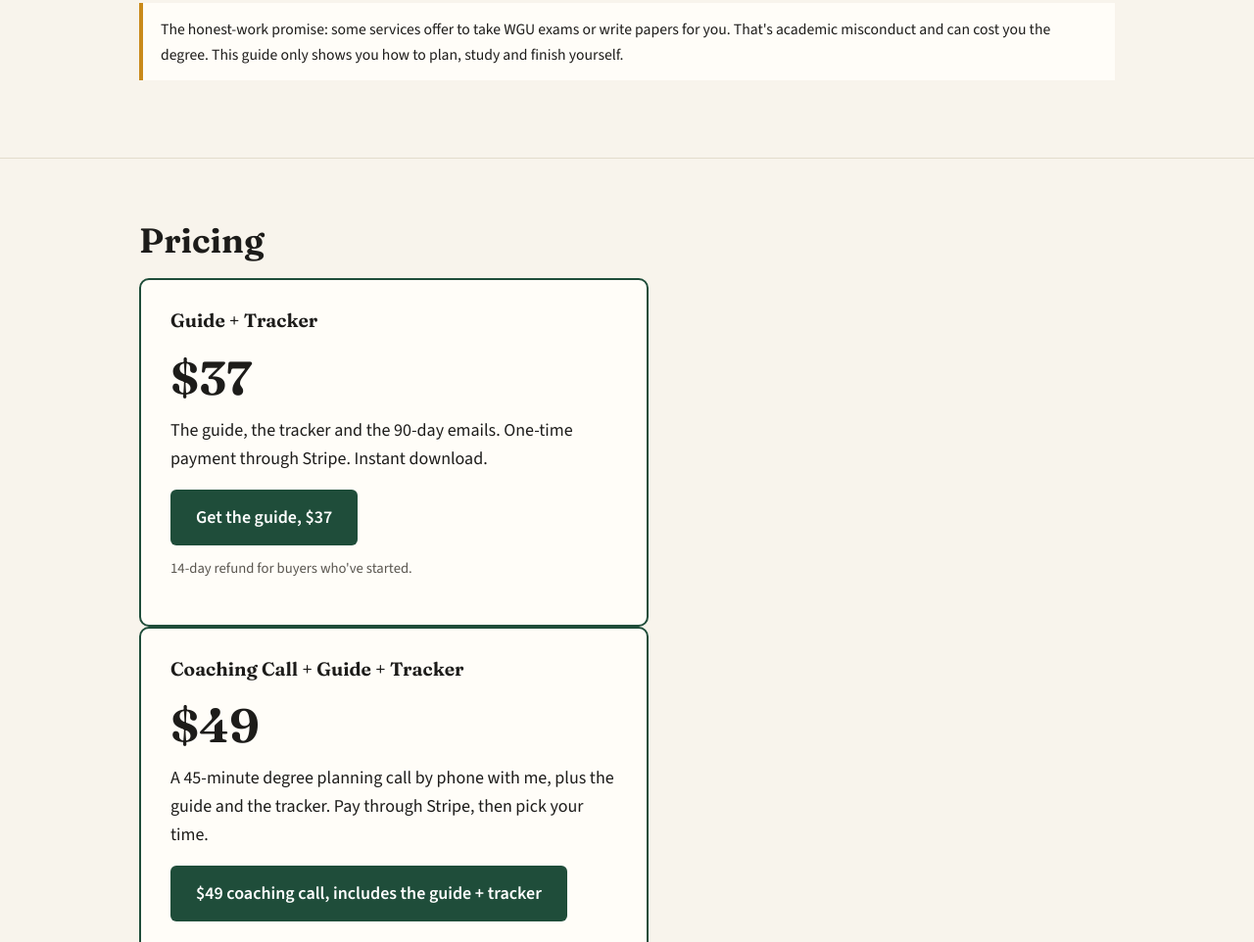
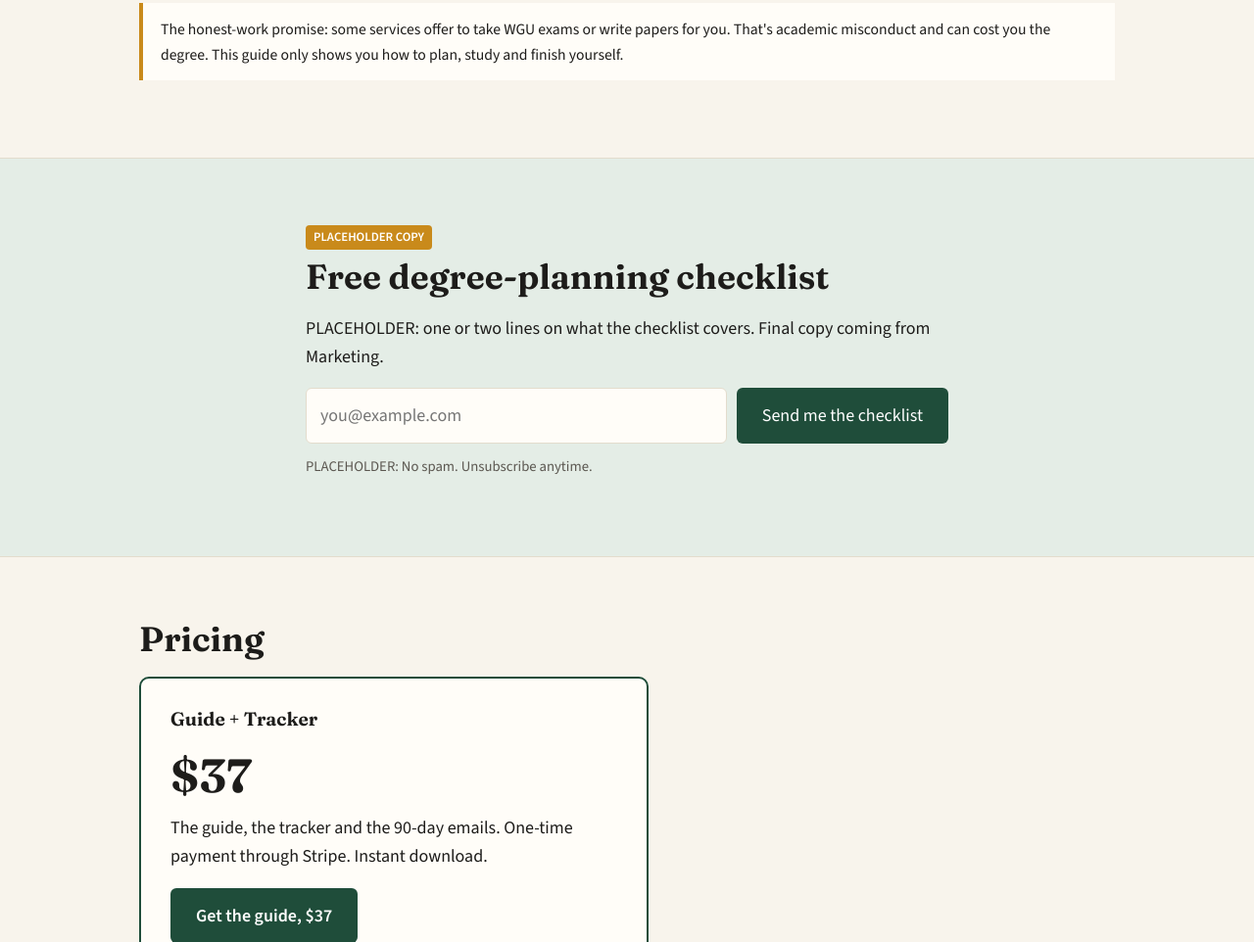
Before and after one commit to Twi1993/missing-piece, a plain HTML site: page index.html in a window 1280 px wide. Shown: the part 3958-4920 px from the top of the page at 98% size. Drawn offline with nearby package versions, Linux system fonts and the light colour scheme.

Commit message:
Preview: Vercel Web Analytics + checklist signup section (placeholder copy)

```diff
--- a/index.html
+++ b/index.html
@@ -73,7 +73,15 @@ dialog{max-width:680px;width:92vw;border:1px solid var(--line);border-radius:10p
 dialog::backdrop{background:rgba(0,0,0,.45)}
 dialog h3{margin-top:1.2em}
 .close{float:right;background:none;border:1px solid var(--line);border-radius:6px;padding:6px 12px;cursor:pointer;font:inherit}
+.signup{background:var(--accent-soft)}
+.signup form{display:flex;flex-wrap:wrap;gap:10px;margin-top:18px}
+.signup input[type=email]{flex:1 1 260px;min-height:48px;padding:12px 14px;border:1px solid var(--line);border-radius:6px;font:inherit;background:var(--paper);color:var(--ink)}
+.signup button{border:0;cursor:pointer;font:inherit}
+.signup .ph{display:inline-block;background:#c98a1b;color:#fff;font-size:.8rem;font-weight:600;padding:2px 8px;border-radius:4px;margin-bottom:8px}
+.signup .msg{margin-top:12px;font-weight:600}
 </style>
+<script>window.va=window.va||function(){(window.vaq=window.vaq||[]).push(arguments);};</script>
+<script defer src="/_vercel/insights/script.js"></script>
 </head>
 <body>
 <a class="skip" href="#main">Skip to content</a>
@@ -150,6 +158,21 @@ dialog h3{margin-top:1.2em}
   </div>
   <p class="note">The honest-work promise: some services offer to take WGU exams or write papers for you. That's academic misconduct and can cost you the degree. This guide only shows you how to plan, study and finish yourself.</p>
 </div></section>
+
+<section id="checklist" class="signup"><div class="wrap narrow">
+  <span class="ph">PLACEHOLDER COPY</span>
+  <h2>Free degree-planning checklist</h2>
+  <p>PLACEHOLDER: one or two lines on what the checklist covers. Final copy coming from Marketing.</p>
+  <form id="mlForm" action="https://assets.mailerlite.com/jsonp/2231507/forms/202959078722373566/subscribe" method="post">
+    <label class="skip" for="mlEmail">Email address</label>
+    <input id="mlEmail" type="email" name="fields[email]" placeholder="you@example.com" required autocomplete="email">
+    <input type="hidden" name="ml-submit" value="1"><input type="hidden" name="anticsrf" value="true">
+    <button class="btn" type="submit">Send me the checklist</button>
+  </form>
+  <p class="msg" id="mlMsg" hidden>PLACEHOLDER: Thanks! Check your inbox to confirm your email.</p>
+  <p class="fine">PLACEHOLDER: No spam. Unsubscribe anytime.</p>
+</div></section>
+<script>(function(){var f=document.getElementById('mlForm');f.addEventListener('submit',function(e){e.preventDefault();fetch(f.action,{method:'POST',body:new FormData(f)}).then(function(){f.hidden=true;document.getElementById('mlMsg').hidden=false;if(window.va)va('event',{name:'checklist_signup'});}).catch(function(){f.submit();});});})();</script>
 
 <section id="pricing"><div class="wrap">
   <h2>Pricing</h2>
```
